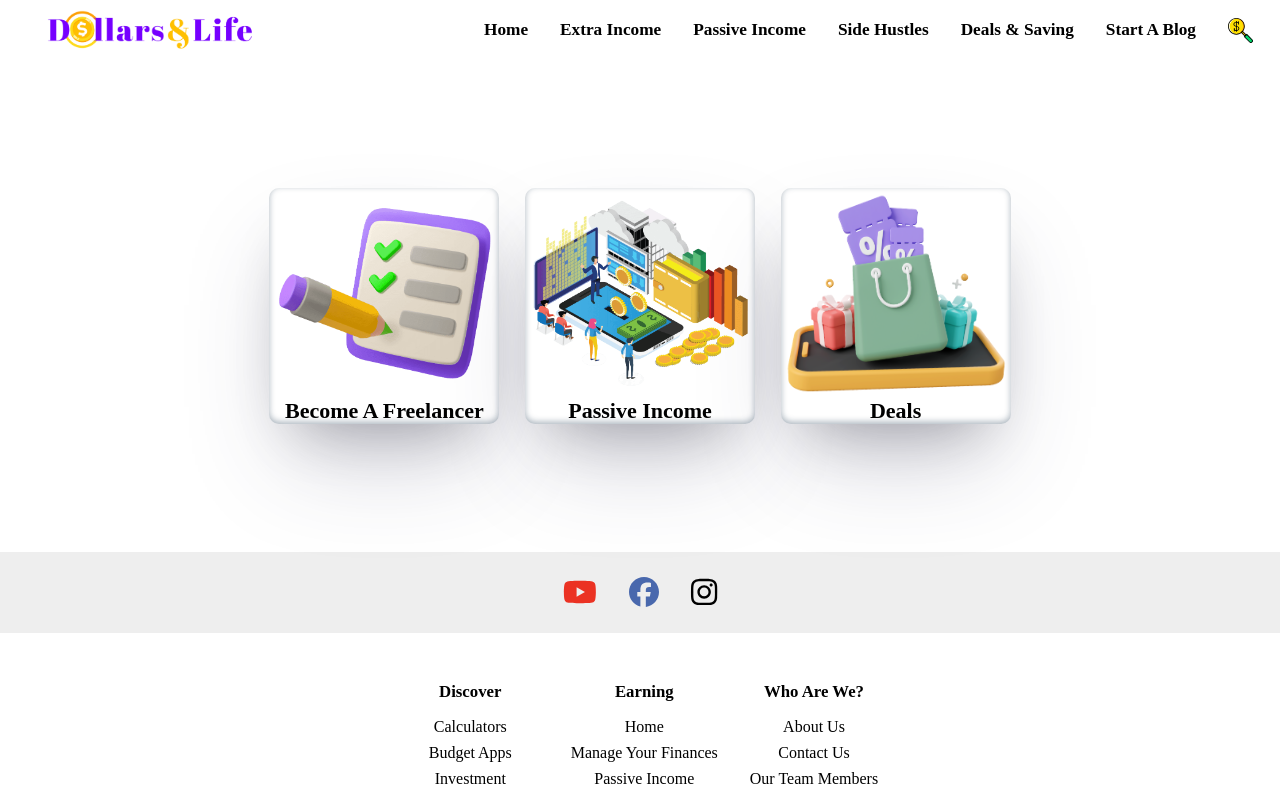
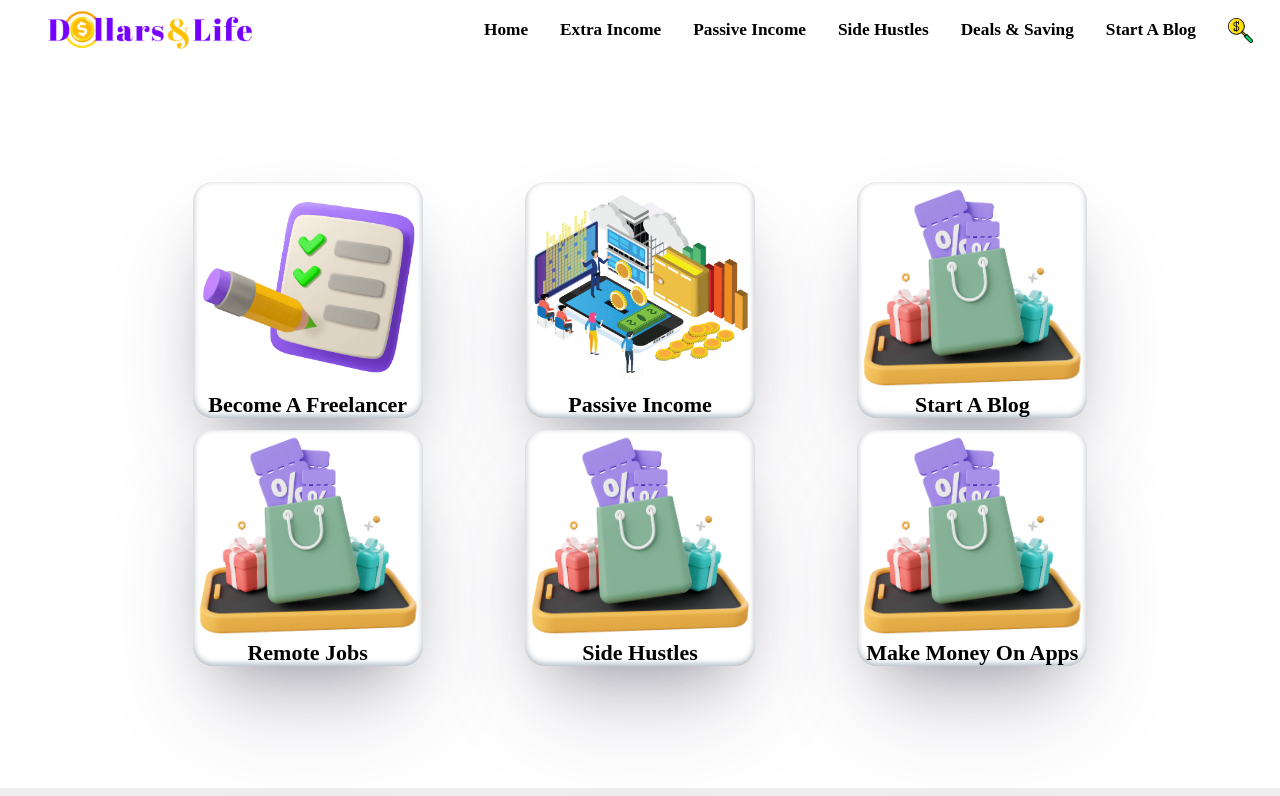
Before and after one commit to xxTarekxx/dollarsandlife, a React (Vite) app: page /category/extra-income in a window 1280 px wide. Shown: the top 796 px of the page. Built offline with nearby package versions, Linux system fonts and the light colour scheme.

Commit message:
max width 1280

```diff
--- a/src/pages/category/Extra-Income/ExtraIncome.tsx
+++ b/src/pages/category/Extra-Income/ExtraIncome.tsx
@@ -6,6 +6,7 @@ import PassiveIcon from "../../../images/icons/passive-income.png";
 import DealsIcon from "../../../images/icons/deal-and-savings-icon.png";
 
 const LinksContainer = styled.div`
+	max-width: 1280px;
 	width: 100%;
 	margin: 9% auto;
 	display: flex;
@@ -30,8 +31,8 @@ const LinkBox = styled(Link)`
 	justify-content: center;
 	background: white;
 	font-size: 22px;
-	border-radius: 10px;
-	margin: 1%;
+	border-radius: 20px;
+	margin: 0.5% 4%;
 	color: black;
 	box-shadow: rgba(50, 50, 93, 0.25) 0px 50px 100px -20px,
 		rgba(0, 0, 0, 0.3) 0px 30px 60px -30px,
@@ -84,7 +85,19 @@ const ExtraIncome = () => {
 			</LinkBox>
 			<LinkBox to='/amazon-products' aria-label='Deals'>
 				<img src={DealsIcon} alt='Deals And Saving Icon' loading='lazy' />
-				<Figcaption>Deals</Figcaption>
+				<Figcaption>Start A Blog</Figcaption>
+			</LinkBox>
+			<LinkBox to='/amazon-products' aria-label='Deals'>
+				<img src={DealsIcon} alt='Deals And Saving Icon' loading='lazy' />
+				<Figcaption>Remote Jobs </Figcaption>
+			</LinkBox>
+			<LinkBox to='/amazon-products' aria-label='Deals'>
+				<img src={DealsIcon} alt='Deals And Saving Icon' loading='lazy' />
+				<Figcaption>Side Hustles</Figcaption>
+			</LinkBox>
+			<LinkBox to='/amazon-products' aria-label='Deals'>
+				<img src={DealsIcon} alt='Deals And Saving Icon' loading='lazy' />
+				<Figcaption>Make Money On Apps</Figcaption>
 			</LinkBox>
 		</LinksContainer>
 	);
```
